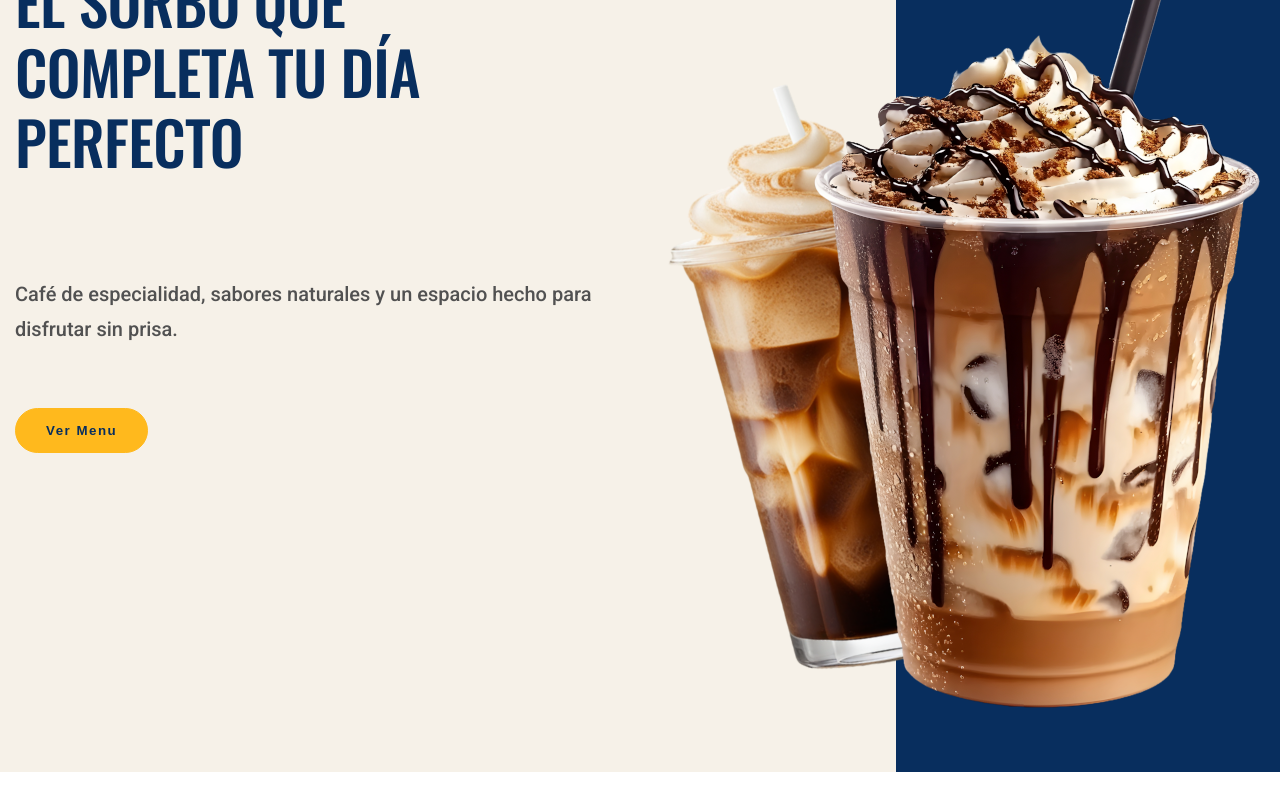
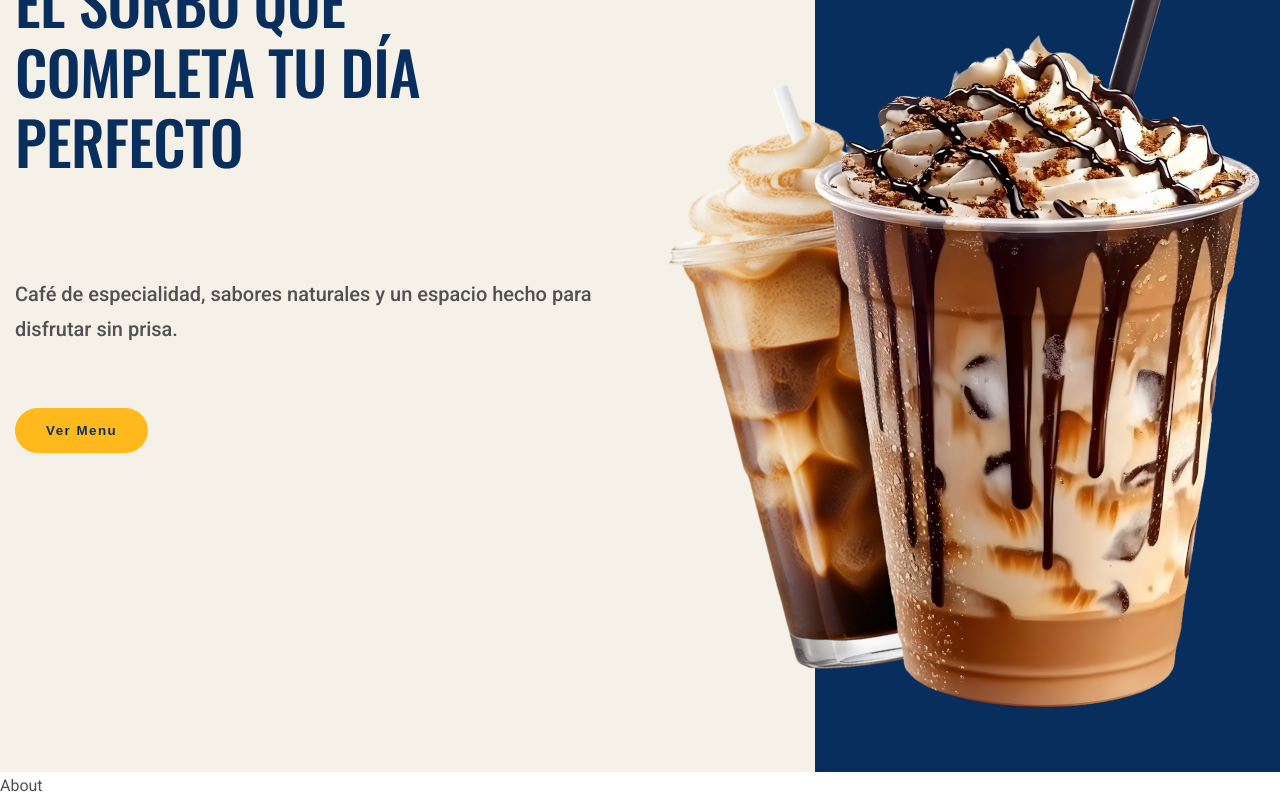
Before and after one commit to starwalker-studio/late-mint-portfolio-website, a React (Vite) app: page / in a window 1280 px wide. Shown: the part 184-984 px from the top of the page. Before the commit the page ends 956 px from the top, so only its background shows below. Built offline with nearby package versions, Linux system fonts and the light colour scheme.

Commit message:
section about added design still on develop

```diff
--- a/src/components/home/Index.tsx
+++ b/src/components/home/Index.tsx
@@ -7,6 +7,7 @@ export const Index = () => {
         <div>
             <TopBar />
             <Section.Home />
+            <Section.About />
             {/* <Footer /> */}
         </div>
     )
--- a/src/components/home/sections/index.ts
+++ b/src/components/home/sections/index.ts
@@ -1 +1,2 @@
 export { Home } from "./section-home/Home";
+export { About } from "./section-about/About";
--- /dev/null
+++ b/src/components/home/sections/section-about/About.tsx
@@ -0,0 +1,7 @@
+import style from './About.module.scss';
+
+export const About = () => {
+  return (
+    <div>About</div>
+  )
+}
--- a/src/components/home/sections/section-home/Home.module.scss
+++ b/src/components/home/sections/section-home/Home.module.scss
@@ -29,7 +29,7 @@
 
 .banner_right {
     background-color: #082e5e;
-    flex: 0 30%;
+    flex: 0 40%;
     height: 100%;
 }
 
```
Also changed, not shown: public/about-items/about-item-1.jpg (added), public/about-items/about-item-2.jpg (added), src/components/home/sections/section-about/About.module.scss (added).
